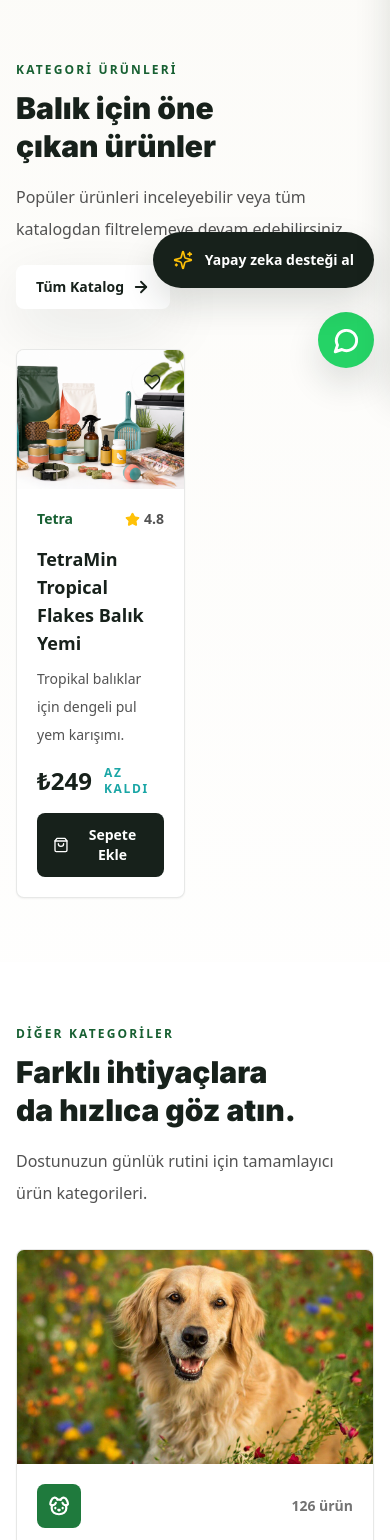
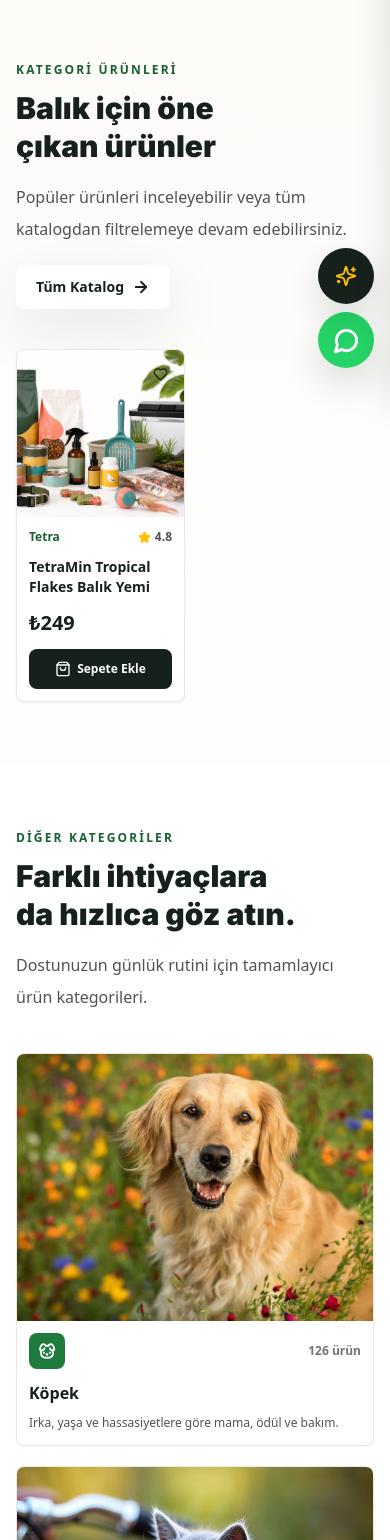
Before and after one commit to berilakoguz/alanya-petshop-modern, a Next.js app: page /kategori/akvaryum in a window 390 px wide. Shown: the part 460-2000 px from the top of the page. Built offline with nearby package versions, Linux system fonts and the light colour scheme.

Commit message:
Fix mobile card overflow and compact campaigns

```diff
--- a/app/kampanyalar/page.tsx
+++ b/app/kampanyalar/page.tsx
@@ -28,7 +28,7 @@ export default function CampaignsPage() {
               description="Kampanya koşulları stok ve döneme göre değişebilir. En hızlı bilgi için WhatsApp hattından ulaşabilirsiniz."
             />
           </Reveal>
-          <div className="mt-10 grid gap-5 md:grid-cols-3">
+          <div className="mt-10 grid grid-cols-2 gap-3 md:grid-cols-3 md:gap-5">
             {campaigns.map((campaign, index) => (
               <Reveal key={campaign.title} delay={index * 0.05}>
                 <PromoCard {...campaign} />
--- a/app/page.tsx
+++ b/app/page.tsx
@@ -14,7 +14,7 @@ export default function HomePage() {
   return (
     <>
       <Hero />
-      <main className="pt-28">
+      <main className="pt-0 md:pt-28">
         <section
         id="kategoriler"
         className="scroll-mt-16 py-16"
@@ -66,7 +66,7 @@ export default function HomePage() {
               </div>
             </Reveal>
           </div>
-          <div className="container-shell mt-10 grid gap-5 md:grid-cols-3">
+          <div className="container-shell mt-10 grid grid-cols-2 gap-3 md:grid-cols-3 md:gap-5">
             {campaigns.map((campaign, index) => (
               <Reveal key={campaign.title} delay={index * 0.05}>
                 <PromoCard {...campaign} />
--- a/components/AiSupportChat.tsx
+++ b/components/AiSupportChat.tsx
@@ -204,13 +204,14 @@ export function AiSupportChat() {
       <button
         type="button"
         onClick={() => setIsOpen(true)}
+        aria-label="Yapay zeka desteği al"
         className={cn(
-          "fixed bottom-24 right-4 z-[60] inline-flex min-h-14 max-w-[calc(100vw-32px)] items-center gap-3 rounded-full bg-ink px-5 text-sm font-black text-white shadow-lift transition hover:-translate-y-1 hover:bg-leaf-600 focus:outline-none focus:ring-4 focus:ring-leaf-100 sm:right-5",
+          "fixed bottom-20 right-4 z-[60] grid size-14 place-items-center rounded-full bg-ink p-0 text-white shadow-lift transition hover:-translate-y-1 hover:bg-leaf-600 focus:outline-none focus:ring-4 focus:ring-leaf-100 sm:bottom-24 sm:right-5 sm:inline-flex sm:min-h-14 sm:w-auto sm:max-w-[calc(100vw-40px)] sm:gap-3 sm:px-5",
           isOpen && "pointer-events-none opacity-0"
         )}
       >
-        <Sparkles size={20} className="text-amber" aria-hidden="true" />
-        Yapay zeka desteği al
+        <Sparkles size={22} className="text-amber sm:size-5" aria-hidden="true" />
+        <span className="hidden sm:inline">Yapay zeka desteği al</span>
       </button>
 
       <div
--- a/components/BrandLogo.tsx
+++ b/components/BrandLogo.tsx
@@ -2,9 +2,11 @@
 
 import { useState } from "react";
 import { brandLogoDomains } from "@/data/brand-logos";
+import { cn } from "@/lib/utils";
 
 type BrandLogoProps = {
   brand: string;
+  className?: string;
 };
 
 function getBrandInitials(brand: string) {
@@ -21,13 +23,13 @@ function getBrandInitials(brand: string) {
     .toLocaleUpperCase("tr-TR");
 }
 
-export function BrandLogo({ brand }: BrandLogoProps) {
+export function BrandLogo({ brand, className }: BrandLogoProps) {
   const [hasError, setHasError] = useState(false);
   const domain = brandLogoDomains[brand];
   const initials = getBrandInitials(brand);
 
   return (
-    <span className="flex size-16 shrink-0 items-center justify-center overflow-hidden rounded-[8px] border border-neutral-200 bg-white p-2 shadow-sm">
+    <span className={cn("flex size-16 shrink-0 items-center justify-center overflow-hidden rounded-[8px] border border-neutral-200 bg-white p-2 shadow-sm", className)}>
       {domain && !hasError ? (
         <img
           src={`https://www.google.com/s2/favicons?domain=${encodeURIComponent(domain)}&sz=128`}
--- a/components/CategoryCard.tsx
+++ b/components/CategoryCard.tsx
@@ -23,7 +23,7 @@ export function CategoryCard({ category }: { category: Category }) {
 }
       className="group grid overflow-hidden rounded-[8px] border hairline bg-white shadow-sm transition duration-300 hover:-translate-y-1 hover:shadow-lift"
     >
-      <div className="image-sheen aspect-[5/3]">
+      <div className="image-sheen aspect-[4/3] sm:aspect-[5/3]">
         <img
           src={category.image}
           alt={`${category.name} kategorisi`}
@@ -31,20 +31,20 @@ export function CategoryCard({ category }: { category: Category }) {
           style={{ objectPosition: category.objectPosition }}
         />
       </div>
-      <div className="grid gap-4 p-5">
-        <div className="flex items-center justify-between gap-4">
+      <div className="grid gap-3 p-3 sm:gap-4 sm:p-5">
+        <div className="flex items-center justify-between gap-2 sm:gap-4">
           <div
-            className="grid size-11 place-items-center rounded-[8px] text-white"
+            className="grid size-9 place-items-center rounded-[8px] text-white sm:size-11"
             style={{ backgroundColor: category.accent }}
             aria-hidden="true"
           >
-            <Icon size={22} strokeWidth={2.4} />
+            <Icon size={18} className="sm:size-[22px]" strokeWidth={2.4} />
           </div>
-          <span className="text-sm font-bold text-neutral-500">{category.count} ürün</span>
+          <span className="text-xs font-bold text-neutral-500 sm:text-sm">{category.count} ürün</span>
         </div>
         <div>
-          <h3 className="text-xl font-black text-ink">{category.name}</h3>
-          <p className="mt-2 min-h-14 text-sm leading-7 text-neutral-600">{category.description}</p>
+          <h3 className="text-base font-black text-ink sm:text-xl">{category.name}</h3>
+          <p className="mt-2 min-h-0 text-xs leading-5 text-neutral-600 sm:min-h-14 sm:text-sm sm:leading-7">{category.description}</p>
         </div>
       </div>
     </Link>
--- a/components/Hero.tsx
+++ b/components/Hero.tsx
@@ -4,7 +4,7 @@ import { stats, storeInfo } from "@/data/site";
 
 export function Hero() {
   return (
-    <section className="relative isolate min-h-[82svh] overflow-visible bg-ink text-white">
+    <section className="relative isolate min-h-[82svh] overflow-hidden bg-ink text-white md:overflow-visible">
       <img
         src="/images/hero-store.png"
         alt="Pozitif Petshop Alanya mağaza atmosferi"
@@ -13,7 +13,7 @@ export function Hero() {
       <div className="absolute inset-0 -z-10 bg-gradient-to-r from-ink via-ink/72 to-ink/10" />
       <div className="absolute inset-x-0 bottom-0 -z-10 h-40 bg-gradient-to-t from-ink/72 to-transparent" />
 
-      <div className="container-shell grid min-h-[82svh] items-center py-16">
+      <div className="container-shell grid min-h-[68svh] items-center py-12 md:min-h-[82svh] md:py-16">
         <div className="max-w-2xl">
           <div className="mb-6 inline-flex items-center gap-2 rounded-full bg-white/12 px-4 py-2 text-sm font-bold text-white backdrop-blur">
             <BadgeCheck size={18} className="text-amber" aria-hidden="true" />
@@ -46,7 +46,7 @@ export function Hero() {
         </div>
       </div>
 
-      <div className="container-shell relative z-10 grid translate-y-1/2 gap-3 md:grid-cols-3">
+      <div className="container-shell relative z-10 mt-6 grid gap-3 pb-6 md:mt-0 md:translate-y-1/2 md:pb-0 md:grid-cols-3">
         {[
           { icon: Truck, title: "Aynı gün servis", text: storeInfo.freeDelivery },
           { icon: ShieldCheck, title: "Uzman seçim", text: "Yaş, ırk ve hassasiyete göre ürün tavsiyesi" },
--- a/components/ProductCard.tsx
+++ b/components/ProductCard.tsx
@@ -32,7 +32,7 @@ export function ProductCard({ product, compact = false }: { product: Product; co
       transition={{ duration: 0.2 }}
       className="group grid overflow-hidden rounded-[8px] border hairline bg-white shadow-sm"
     >
-      <div className={cn("relative bg-bone", compact ? "aspect-[4/3]" : "aspect-[6/5]")}>
+      <div className={cn("relative bg-bone", compact ? "aspect-square sm:aspect-[4/3]" : "aspect-square sm:aspect-[6/5]")}>
         <img
           src={product.image}
           alt={product.name}
@@ -40,7 +40,7 @@ export function ProductCard({ product, compact = false }: { product: Product; co
           style={{ objectPosition: product.objectPosition }}
         />
         {product.badge ? (
-          <span className="absolute left-3 top-3 rounded-[8px] bg-amber px-3 py-1 text-xs font-black text-ink">
+          <span className="absolute left-2 top-2 rounded-[6px] bg-amber px-2 py-1 text-[10px] font-black text-ink sm:left-3 sm:top-3 sm:rounded-[8px] sm:px-3 sm:text-xs">
             {product.badge}
           </span>
         ) : null}
@@ -49,28 +49,28 @@ export function ProductCard({ product, compact = false }: { product: Product; co
           aria-label="Favorilere ekle"
           onClick={() => setLiked((value) => !value)}
           className={cn(
-            "absolute right-3 top-3 grid size-10 place-items-center rounded-full bg-white/92 text-ink shadow-sm transition hover:scale-105",
+            "absolute right-2 top-2 grid size-8 place-items-center rounded-full bg-white/92 text-ink shadow-sm transition hover:scale-105 sm:right-3 sm:top-3 sm:size-10",
             liked && "bg-coral text-white"
           )}
         >
-          <Heart size={18} fill={liked ? "currentColor" : "none"} />
+          <Heart size={15} className="sm:size-[18px]" fill={liked ? "currentColor" : "none"} />
         </button>
       </div>
 
-      <div className="grid gap-4 p-5">
-        <div className="flex items-center justify-between gap-3 text-sm">
+      <div className="grid gap-3 p-3 sm:gap-4 sm:p-5">
+        <div className="flex items-center justify-between gap-2 text-xs sm:gap-3 sm:text-sm">
           <span className="font-bold text-leaf-600">{product.brand}</span>
           <span className="inline-flex items-center gap-1 font-bold text-neutral-600">
-            <Star size={15} fill="#ffc107" className="text-amber" />
+            <Star size={13} fill="#ffc107" className="text-amber sm:size-[15px]" />
             {product.rating}
           </span>
         </div>
         <div>
-          <h3 className="min-h-14 text-lg font-black leading-7 text-ink">{product.name}</h3>
-          <p className="mt-2 min-h-14 text-sm leading-7 text-neutral-600">{product.description}</p>
+          <h3 className="min-h-0 text-sm font-black leading-5 text-ink sm:min-h-14 sm:text-lg sm:leading-7">{product.name}</h3>
+          <p className="mt-2 hidden min-h-14 text-sm leading-7 text-neutral-600 sm:block">{product.description}</p>
         </div>
         {!compact && detailBadges.length ? (
-          <div className="flex min-h-8 flex-wrap gap-2">
+          <div className="hidden min-h-8 flex-wrap gap-2 sm:flex">
             {detailBadges.slice(0, 4).map((badge) => (
               <span key={badge} className="rounded-[8px] bg-leaf-50 px-2 py-1 text-[11px] font-black text-leaf-700">
                 {badge}
@@ -83,16 +83,16 @@ export function ProductCard({ product, compact = false }: { product: Product; co
             {product.oldPrice ? (
               <p className="text-sm font-semibold text-neutral-400 line-through">{formatPrice(product.oldPrice)}</p>
             ) : null}
-            <p className="text-2xl font-black text-ink">{formatPrice(product.price)}</p>
+            <p className="text-xl font-black text-ink sm:text-2xl">{formatPrice(product.price)}</p>
           </div>
-          <span className="text-xs font-black uppercase tracking-[0.14em] text-aqua">{product.stock}</span>
+          <span className="hidden text-xs font-black uppercase tracking-[0.14em] text-aqua sm:block">{product.stock}</span>
         </div>
         <button
           type="button"
           onClick={handleAddToCart}
-          className="inline-flex min-h-11 items-center justify-center gap-2 rounded-[8px] bg-ink px-4 py-3 text-sm font-black text-white transition hover:bg-leaf-600 focus:outline-none focus:ring-4 focus:ring-leaf-100"
+          className="inline-flex min-h-10 items-center justify-center gap-1.5 rounded-[8px] bg-ink px-2 py-2 text-xs font-black text-white transition hover:bg-leaf-600 focus:outline-none focus:ring-4 focus:ring-leaf-100 sm:min-h-11 sm:gap-2 sm:px-4 sm:py-3 sm:text-sm"
         >
-          <ShoppingBag size={18} aria-hidden="true" />
+          <ShoppingBag size={16} className="sm:size-[18px]" aria-hidden="true" />
           {added ? "Sepete Eklendi" : "Sepete Ekle"}
         </button>
       </div>
```
Also changed, not shown: app/markalar/page.tsx (+5 -5 lines), components/PromoCard.tsx (+9 -9 lines).
